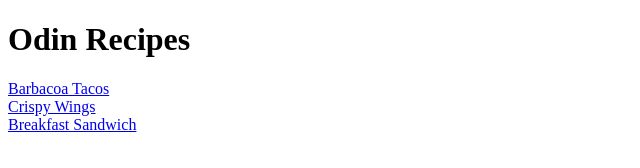
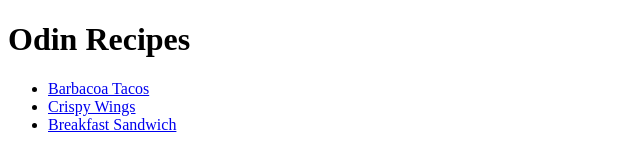
Before and after one commit to jesusMAdrian/odin-recipes, a plain HTML site: page index.html in a window 1280 px wide. Shown: the whole page, without its empty margins (0-640 px from the left). Drawn offline with Linux system fonts and the light colour scheme.

Commit message:
Update indentation and removed trailing whitespace

```diff
--- a/index.html
+++ b/index.html
@@ -6,14 +6,13 @@
 </head>
 <body>
     <h1>Odin Recipes</h1>
-    <!--Link to tacos.html in odin-recipes/recipes/-->
-    <a href="recipes/tacos.html">Barbacoa Tacos</a>
-<br>
-    <!--Link to wings.html in repos/odin-recipes/recipes/-->
-    <a href="recipes/wings.html">Crispy Wings</a>
-<br>
-    <!--Link to sandwich.html in repos/odin-recipes/recipes/-->
-    <a href="recipes/sandwich.html">Breakfast Sandwich</a>
-
+        <ul>
+            <!--Link to tacos.html in odin-recipes/recipes/-->
+            <li><a href="recipes/tacos.html">Barbacoa Tacos</a></li>
+             <!--Link to wings.html in repos/odin-recipes/recipes/-->
+            <li><a href="recipes/wings.html">Crispy Wings</a></li>
+            <!--Link to sandwich.html in repos/odin-recipes/recipes/-->
+            <li><a href="recipes/sandwich.html">Breakfast Sandwich</a></li>
+        </ul>
 </body>
 </html>
```
Also changed, not shown: recipes/sandwich.html (+0 -3 lines), recipes/tacos.html (+4 -6 lines), recipes/wings.html (+4 -4 lines).
